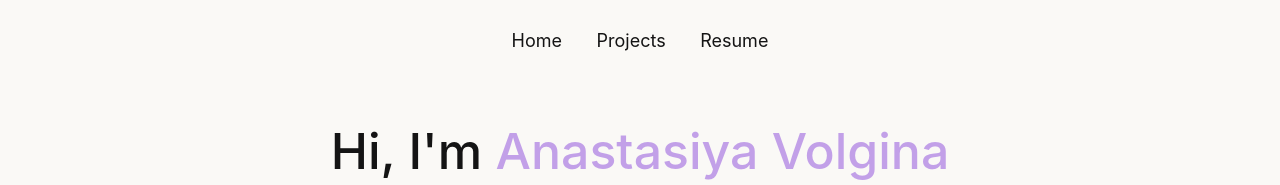
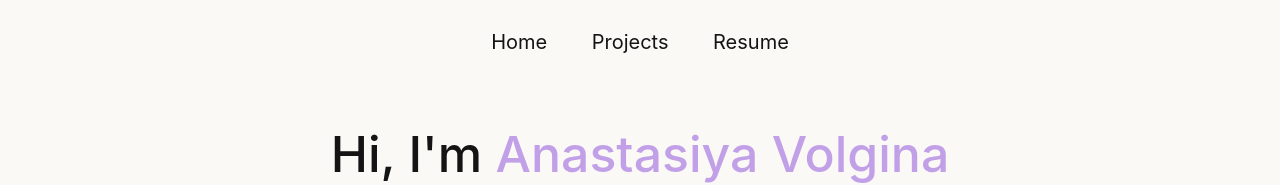
Before and after one commit to Anastasiya006/Website, a plain HTML site: page index.html in a window 1280 px wide. Shown: the top 185 px of the page. Drawn offline with Linux system fonts and the light colour scheme.

Commit message:
Update style.css

```diff
--- a/style.css
+++ b/style.css
@@ -20,11 +20,11 @@ nav {
 nav ul li {
     display: inline-block;
     list-style: none;
-    margin: 30px 15px;
+    margin: 30px 20px;
 }
 nav ul li a {
     text-decoration: none;
-    font-size: 18px;
+    font-size: 20px;
 }
 nav ul li a:hover {
     color: #93bea4;
```
